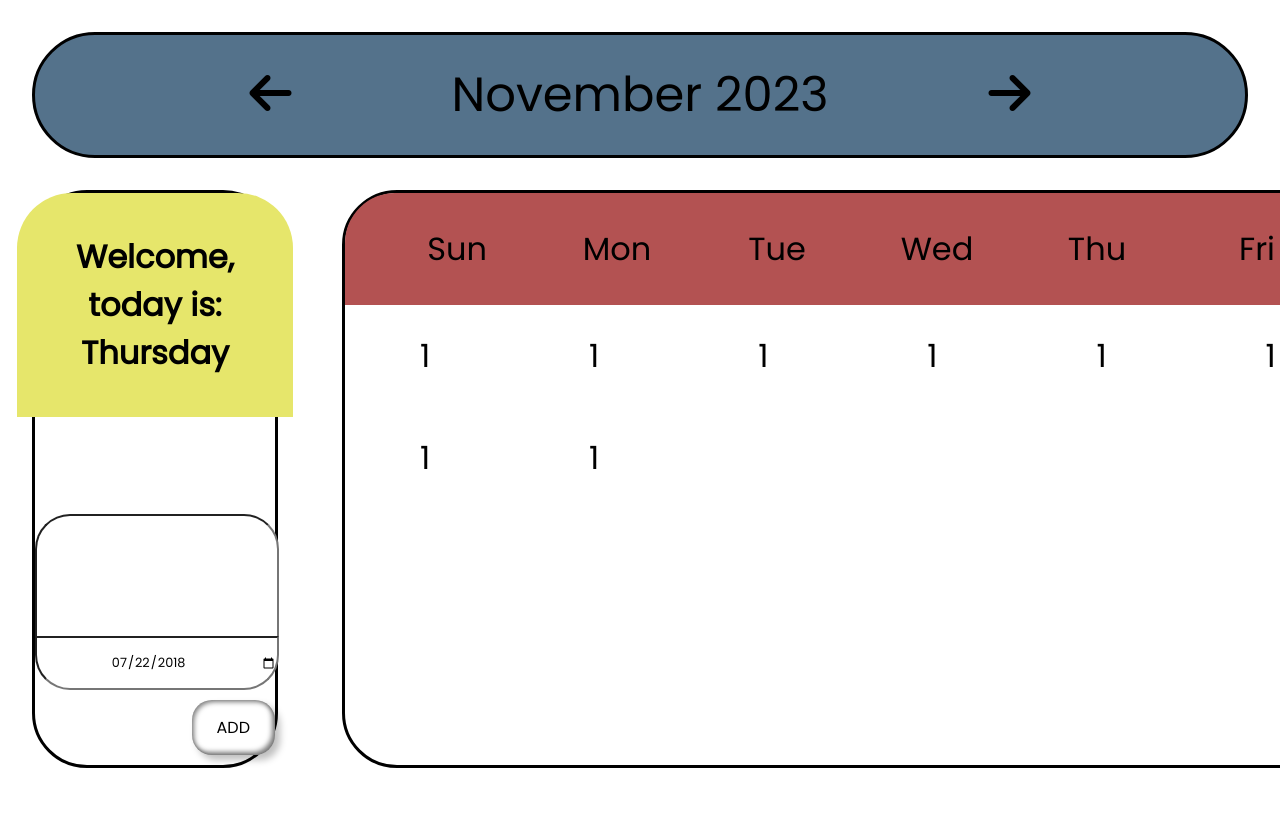
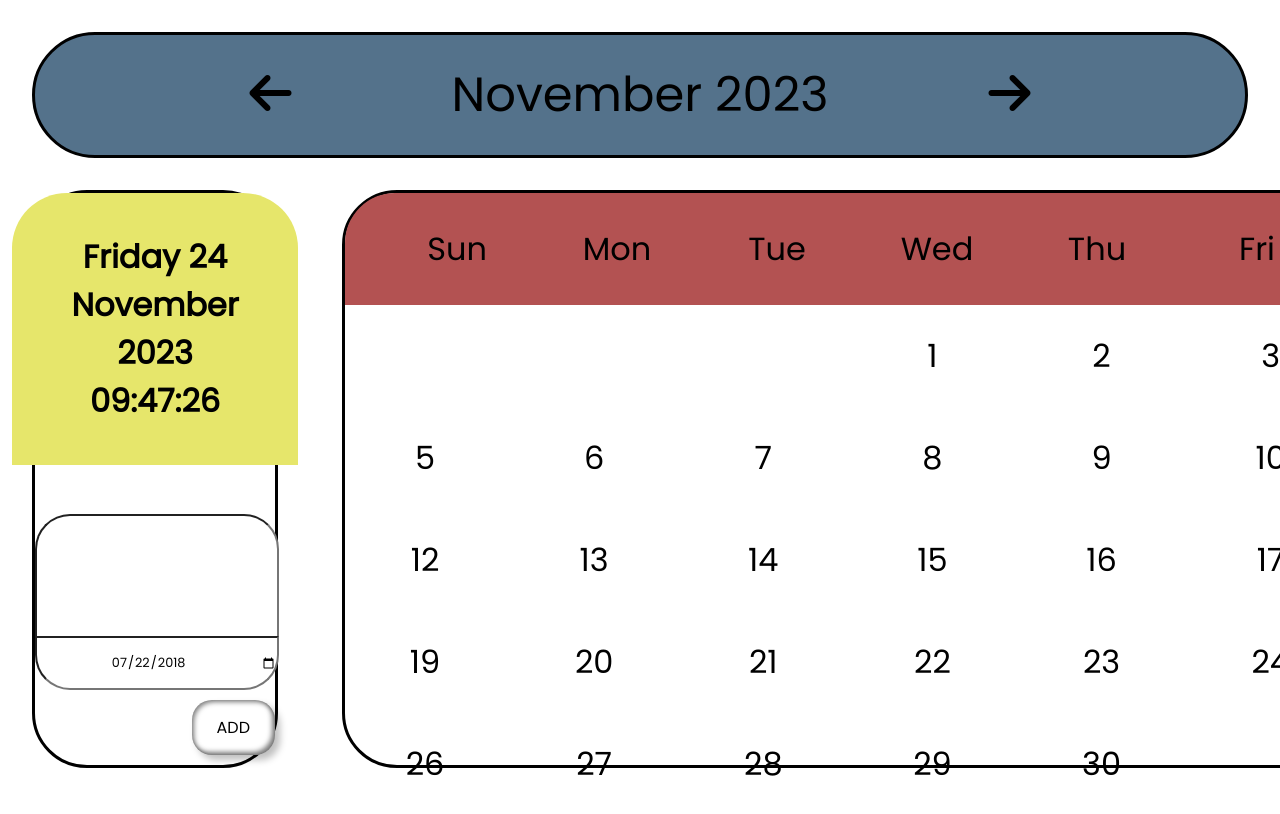
Before and after one commit to Vincent1Vincent2/Calendar, a website: page public/index.html in a window 1280 px wide. Shown: the top 814 px of the page. Drawn offline with Linux system fonts and the light colour scheme.

Commit message:
Made the welcome segment

```diff
--- a/public/calender.js
+++ b/public/calender.js
@@ -97,3 +97,64 @@ function generateCalendar(year, month) {
 
 //Display current months calendar
 generateCalendar(today.getFullYear(), today.getMonth());
+
+setInterval(updateTime, 1000);
+
+function updateTime() {
+  let today = new Date();
+  let currentYear = today.getFullYear();
+
+  let days = [
+    "Sunday",
+    "Monday",
+    "Tuesday",
+    "Wednesday",
+    "Thursday",
+    "Friday",
+    "Saturday",
+  ];
+  let months = [
+    "January",
+    "February",
+    "March",
+    "April",
+    "May",
+    "June",
+    "July",
+    "August",
+    "September",
+    "October",
+    "November",
+    "December",
+  ];
+  let day = days[today.getDay()];
+  let month = months[today.getMonth()];
+  let date = today.getDate();
+  let hours = addZeroIfNeeded(today.getHours());
+  let minutes = addZeroIfNeeded(today.getMinutes());
+  let seconds = addZeroIfNeeded(today.getSeconds());
+
+  let welcomeDate =
+    day +
+    " " +
+    date +
+    " " +
+    month +
+    " " +
+    currentYear +
+    " " +
+    hours +
+    ":" +
+    minutes +
+    ":" +
+    seconds;
+
+  const welcomeSegment = document.getElementById("welcomeSegment");
+  welcomeSegment.innerHTML = welcomeDate;
+}
+
+function addZeroIfNeeded(value) {
+  return value < 10 ? "0" + value : value;
+}
+
+updateTime();
--- a/public/index.html
+++ b/public/index.html
@@ -25,7 +25,7 @@
     <main>
       <aside>
         <div data-cy="welcome-segment">
-          <h2 class="welcomeSegment">
+          <h2 id="welcomeSegment" class="welcomeSegment">
             Welcome, today is:
             <span>Thursday</span>
           </h2>
@@ -82,7 +82,7 @@
           <li data-cy="calendar-cell">Fri</li>
           <li data-cy="calendar-cell">Sat</li>
         </ul>
-        <ul class="dateContainer" data-cy="calendar-body">
+        <ul id="dateContainer" class="dateContainer" data-cy="calendar-body">
           <li class="date" data-cy="calendar-cell-date">1</li>
           <li class="date" data-cy="calendar-cell-date">1</li>
           <li class="date" data-cy="calendar-cell-date">1</li>
```
